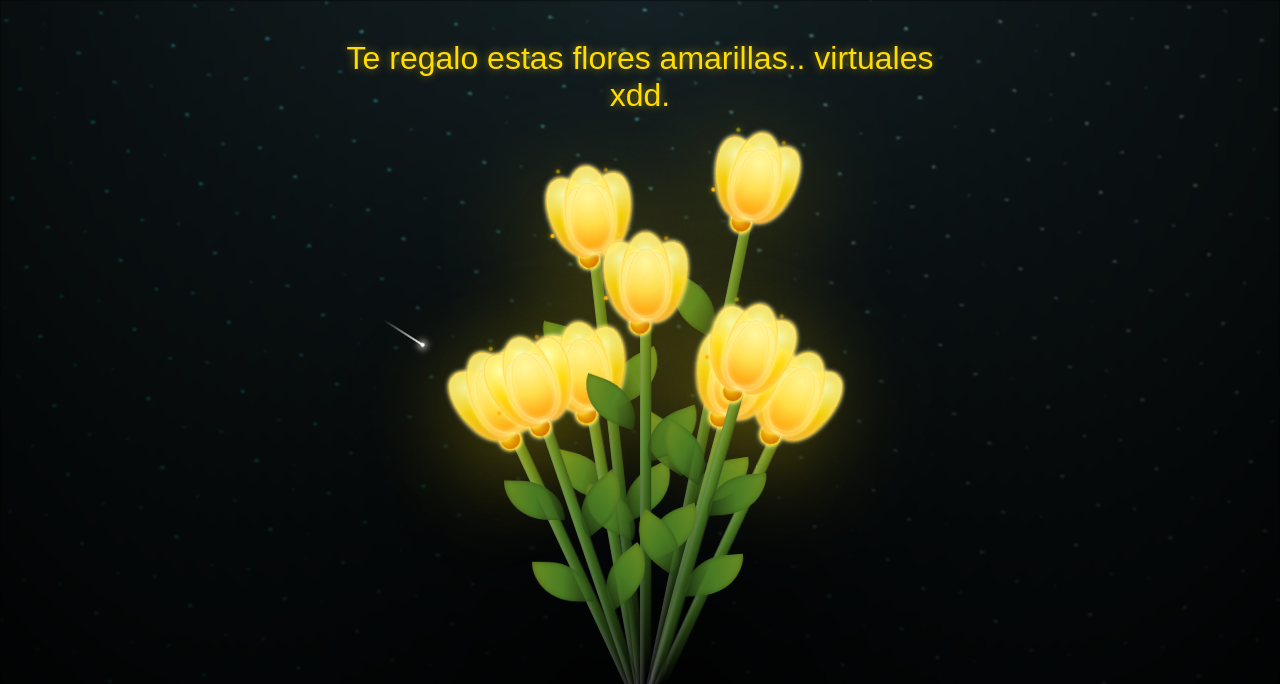
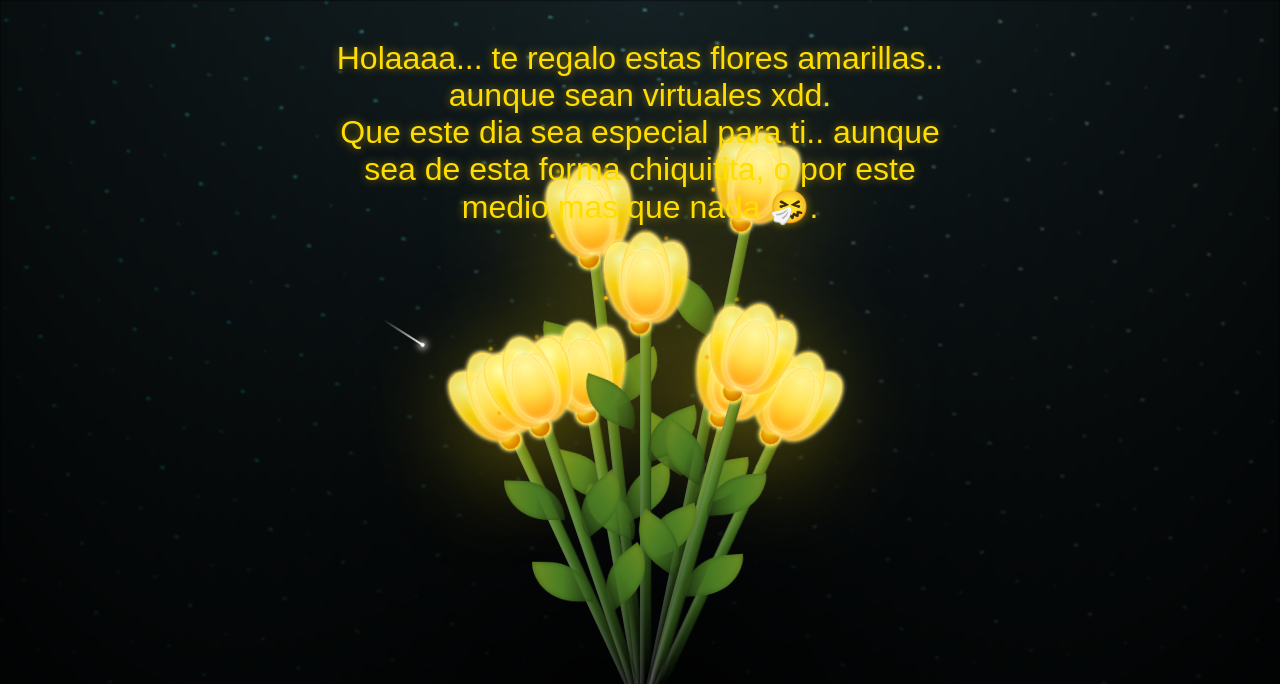
Before and after one commit to sakuta41/R.....github.io, a plain HTML site: page index.html in a window 1280 px wide. Shown: the top 684 px of the page. Drawn offline with Linux system fonts and the light colour scheme.

Commit message:
Update index.html

```diff
--- a/index.html
+++ b/index.html
@@ -3,8 +3,11 @@
 <head>
     <meta charset="UTF-8">
     <meta name="viewport" content="width=device-width, initial-scale=1.0">
-    <title>R..V...</title>
+    <title>Ramo de Tulipanes Amarillos</title>
     <style>
+       html {
+      overflow-y: scroll;
+    }
         *,
         *::after,
         *::before {
@@ -921,8 +924,9 @@
 <body class="not-loaded">
   <div class="night"></div>
 
-  <div class="special-text">Te regalo estas flores amarillas.. virtuales xdd.
-  </br>
+  <div class="special-text">Holaaaa... te regalo estas flores amarillas.. aunque sean virtuales xdd.
+  </br> Que este dia sea especial para ti.. aunque sea de esta forma chiquitita, o por este medio mas que nada 🤧.
+</br>
   </div>
 
 
@@ -1144,5 +1148,4 @@
     }, 2500);
   </script>
 </body>
-
 </html>
```
